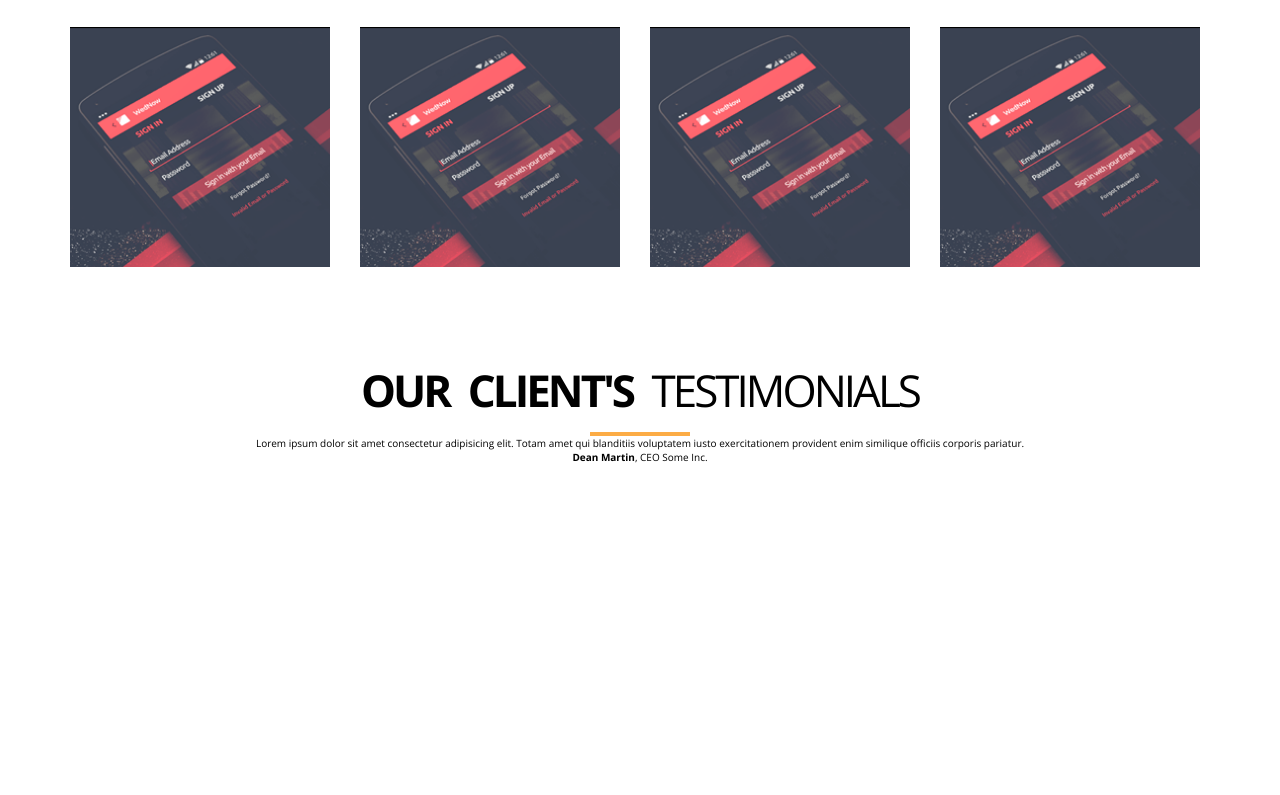
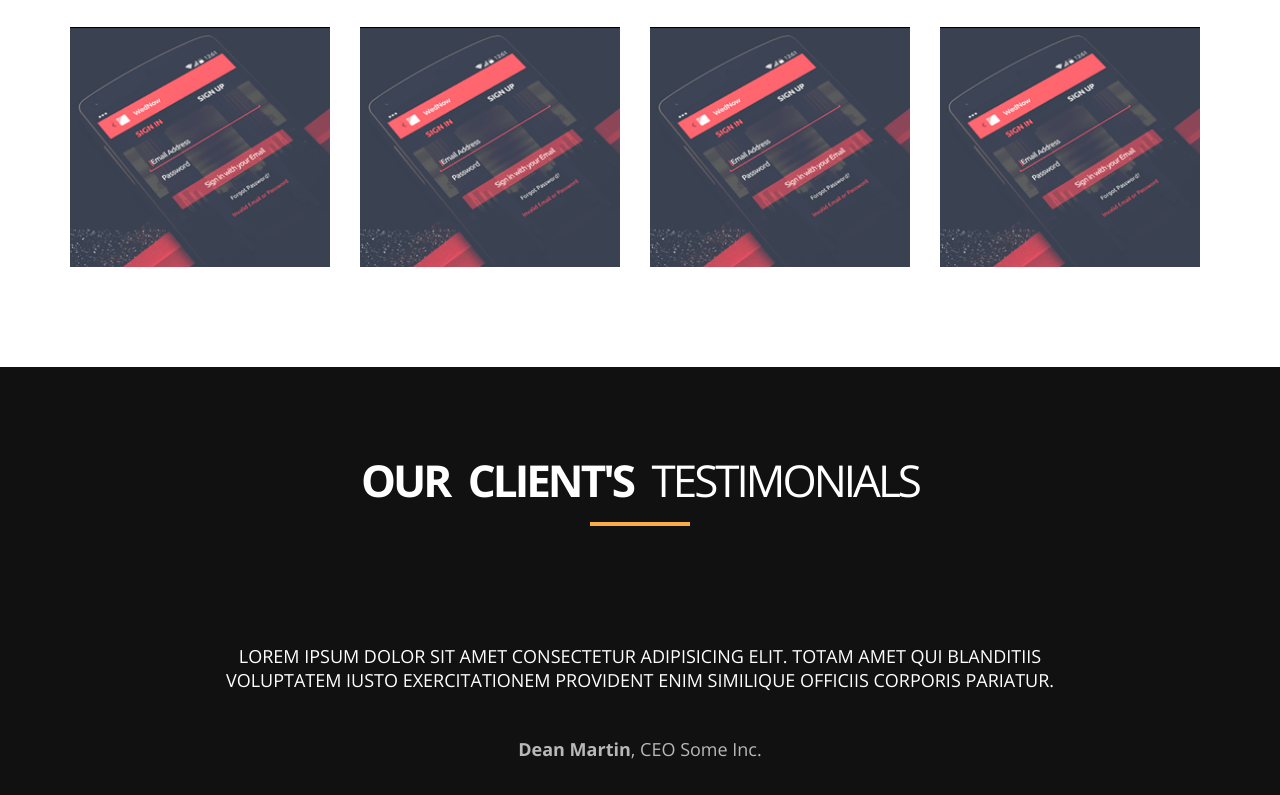
Before and after one commit to mrdimemes/mycompany-landing-page, a plain HTML site: page index.html in a window 1280 px wide. Shown: the part 4313-5108 px from the top of the page. Before the commit the page ends 4777 px from the top, so only its background shows below. Drawn offline with nearby package versions, Linux system fonts and the light colour scheme.

Commit message:
styles for testimonials section

```diff
--- a/src/styles/index.css
+++ b/src/styles/index.css
@@ -9,3 +9,4 @@
 @import url(sections/content/services.css);
 @import url(sections/content/clients.css);
 @import url(sections/content/works.css);
+@import url(sections/content/testimonials/testimonials.css);
--- /dev/null
+++ b/src/styles/sections/content/testimonials/testimonial.css
@@ -0,0 +1,12 @@
+.testimonial {
+  font-size: 1.8em;
+}
+
+.testimonial__text {
+  text-transform: uppercase;
+  margin-bottom: 45px;
+}
+
+.testimonial__person {
+  opacity: 0.7;
+}
--- /dev/null
+++ b/src/styles/sections/content/testimonials/testimonials.css
@@ -0,0 +1,25 @@
+@import url(testimonial.css);
+
+
+.section-testimonials {
+  background-color: var(--main-bg-color);
+  color: var(--main-color);
+}
+
+.section-testimonials__wrapper {
+  padding-top: 90px;
+  padding-bottom: 170px;
+}
+
+.section-testimonials__label {
+  margin-bottom: 140px;
+}
+
+.section-testimonials__container {
+  width: 850px;
+  margin-left: auto;
+  margin-right: auto;
+  display: flex;
+  flex-direction: column;
+  row-gap: 100px;
+}
```
